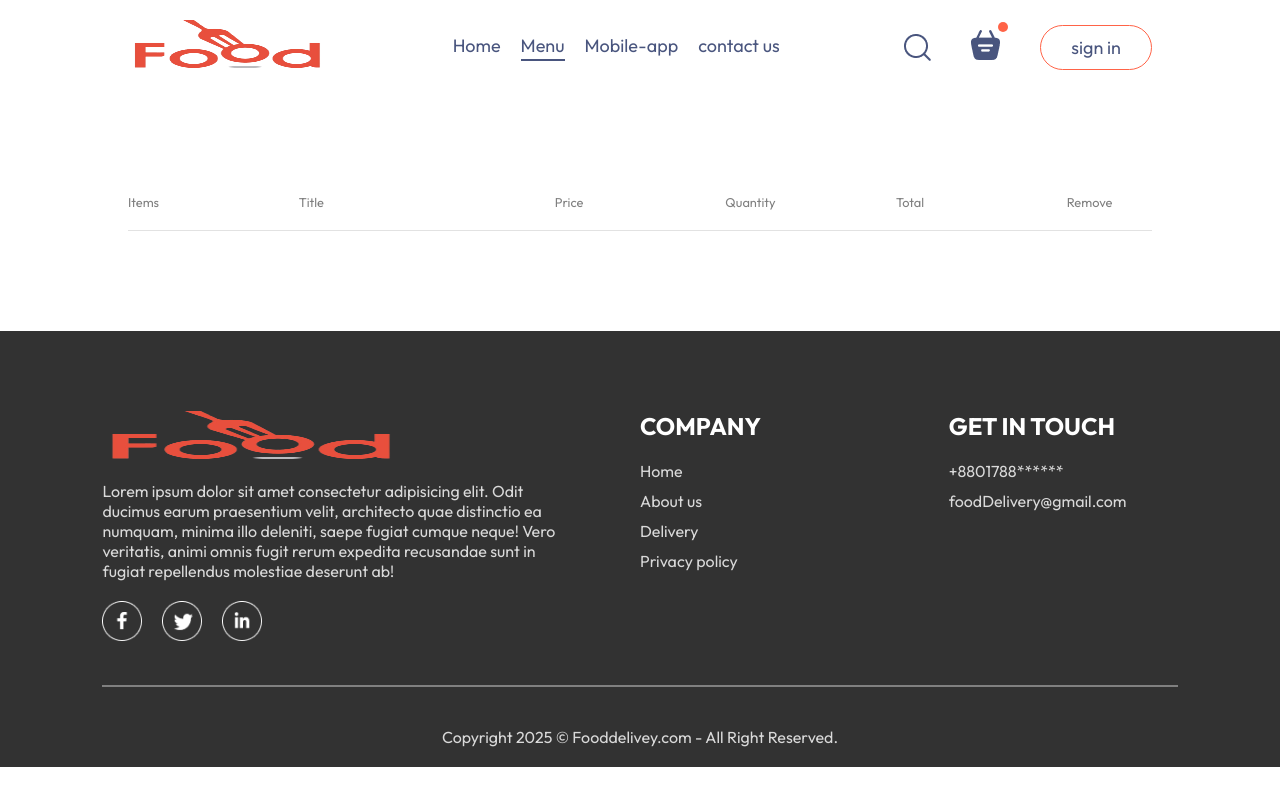
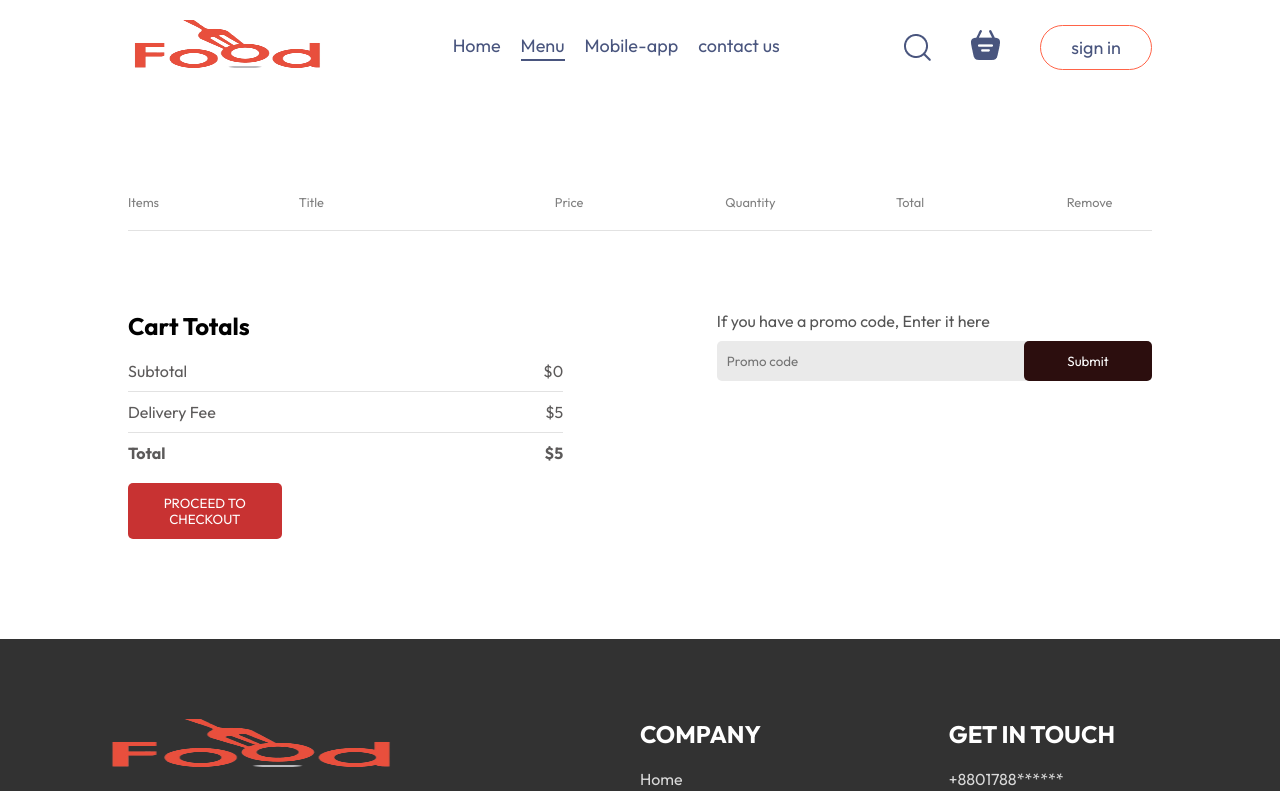
Before and after one commit to mainuddinR/SPL2, a React (Vite) app in the folder frontend/: page /cart in a window 1280 px wide. Shown: the top 791 px of the page. Built offline with nearby package versions, Linux system fonts and the light colour scheme.

Commit message:
Cart done

```diff
--- a/frontend/src/components/Navbar/Navbar.jsx
+++ b/frontend/src/components/Navbar/Navbar.jsx
@@ -1,10 +1,14 @@
-import React, { useState } from 'react'
+import React, { useContext, useState } from 'react'
 import './Navbar.css'
 import { assets } from '../../assets/assets'
 import { Link } from 'react-router-dom';
+import { StoreContext } from '../../context/StoreContext';
+
 const Navbar = ({setShowLogin}) => {
 
     const [menu, setMenu] =useState("menu");
+
+    const {getTotalCartAmount} = useContext(StoreContext);
 
   return (
     <div className='navbar'>
@@ -21,7 +25,7 @@
         <img src={assets.search_icon} alt="" />
         <div className="navbar-search_icon">
            <Link to='/cart'><img src={assets.basket_icon} alt="" /></Link>
-            <div className="dot"></div>
+            <div className={getTotalCartAmount()=== 0?"":"dot"}></div>
         </div>
         <button onClick={()=>setShowLogin(true)}>sign in</button>
       </div>
--- a/frontend/src/context/StoreContext.jsx
+++ b/frontend/src/context/StoreContext.jsx
@@ -5,34 +5,47 @@
 
 const StoreContextProvider = (props) => {
 
-    const [cartItems,setCartItems] = useState({});
+    const [cartItems, setCartItems] = useState({});
 
     const addToCart = (itemId) => {
-        if(!cartItems[itemId]){
-            setCartItems((prev)=>({...prev,[itemId]:1}))
+        if (!cartItems[itemId]) {
+            setCartItems((prev) => ({ ...prev, [itemId]: 1 }))
         }
-        else{
-            setCartItems((prev)=>({...prev,[itemId]:prev[itemId]+1}))
+        else {
+            setCartItems((prev) => ({ ...prev, [itemId]: prev[itemId] + 1 }))
         }
     }
 
     const removeFromCart = (itemId) => {
-        setCartItems((prev)=>({...prev,[itemId]:prev[itemId]-1}))
+        setCartItems((prev) => ({ ...prev, [itemId]: prev[itemId] - 1 }))
     }
 
-    useEffect(()=>{
-        console.log(cartItems);
-    },[cartItems])
+    // useEffect(()=>{
+    //     console.log(cartItems);
+    // },[cartItems])
+
+    const getTotalCartAmount = () => {
+        let totalAmount = 0;
+        for (const item in cartItems) {
+            if (cartItems[item] > 0) {
+                let itemInfo = food_list.find((product) => product._id === item);
+                totalAmount += itemInfo.price * cartItems[item];
+            }
+        }
+        return totalAmount;
+    }
+
 
     const contextValue = {
         food_list,
         cartItems,
         setCartItems,
         addToCart,
-        removeFromCart
+        removeFromCart,
+        getTotalCartAmount
     }
 
-    return(
+    return (
         <StoreContext.Provider value={contextValue}>
             {props.children}
         </StoreContext.Provider>
--- a/frontend/src/pages/Cart/Cart.css
+++ b/frontend/src/pages/Cart/Cart.css
@@ -25,3 +25,69 @@
 .cart-items-item .cross{
     cursor: pointer;
 }
+.cart-bottom{
+    margin-top: 80px;
+    display: flex;
+    justify-content: space-between;
+    gap:max(12vw,20px);
+}
+.cart-total{
+    flex:1;
+    display: flex;
+    flex-direction: column;
+    gap:20px;
+}
+.cart-total-details{
+    display: flex;
+    justify-content: space-between;
+    color: #4b4949e7;
+}
+.cart-total hr{
+    margin:10px 0px;
+}
+.cart-total button{
+    border:none;
+    color: white;
+    background-color: rgb(200, 50, 50);
+    width:max(12vw,100px);
+    padding: 12px 0px;
+    border-radius: 5px;
+    cursor: pointer;
+}
+.cart-promocode{
+    flex:1;
+}
+.cart-promocode p{
+    color: #555555;
+}
+.cart-promocode-input{
+    margin-top:10px ;
+    display: flex;
+    justify-content: space-between;
+    align-items: center;
+    background-color: #eaeaea;
+    border-radius: 5px;
+}
+.cart-promocode-input input{
+    background: transparent;
+    border:none;
+    outline: none;
+    padding-left: 10px;
+}
+.cart-promocode-input button{
+    width:max(10vw,100px);
+    padding: 12px 5px;
+    background-color: rgb(44, 14, 14);
+    border:none;
+    color: white;
+    border-radius: 5px;
+}
+
+@media (max-width:750px){
+    .cart-bottom{
+        flex-direction: column-reverse;
+    }
+    .cart-promocode{
+        justify-content: start;
+    }
+}
--- a/frontend/src/pages/Cart/Cart.jsx
+++ b/frontend/src/pages/Cart/Cart.jsx
@@ -3,8 +3,7 @@
 import { StoreContext } from '../../context/StoreContext'
 const Cart = () => {
 
-  const { cartItems, food_list, removeFromCart } = useContext(StoreContext);
-
+  const { cartItems, food_list, removeFromCart , getTotalCartAmount } = useContext(StoreContext);
 
   return (
     <div className='cart'>
@@ -30,7 +29,7 @@
                   <p>${item.price}</p>
                   <p>{cartItems[item._id]}</p>
                   <p>${item.price * cartItems[item._id]}</p>
-                  <p onClick={()=>removeFromCart(item._id)} className='cross'>x</p>
+                  <p onClick={() => removeFromCart(item._id)} className='cross'>x</p>
                 </div>
                 <hr />
               </div>
@@ -38,6 +37,37 @@
           }
         })}
       </div>
+      <div className="cart-bottom">
+        <div className="cart-total">
+          <h2>Cart Totals</h2>
+          <div>
+            <div className="cart-total-details">
+                <p>Subtotal</p>
+                <p>${getTotalCartAmount()}</p>
+            </div>
+            <hr />
+            <div className="cart-total-details">
+              <p>Delivery Fee</p>
+              <p>${5}</p>
+            </div>
+            <hr />
+            <div className="cart-total-details">
+              <b>Total</b>
+              <b>${getTotalCartAmount()+5}</b>
+            </div>
+          </div>
+          <button>PROCEED TO CHECKOUT</button>
+        </div>
+        <div className="cart-promocode">
+          <div>
+            <p>If you have a promo code, Enter it here</p>
+            <div className="cart-promocode-input">
+              <input type="text" placeholder='Promo code' />
+              <button>Submit</button>
+            </div>
+          </div>
+        </div>
+      </div>
     </div>
   )
 }
```
